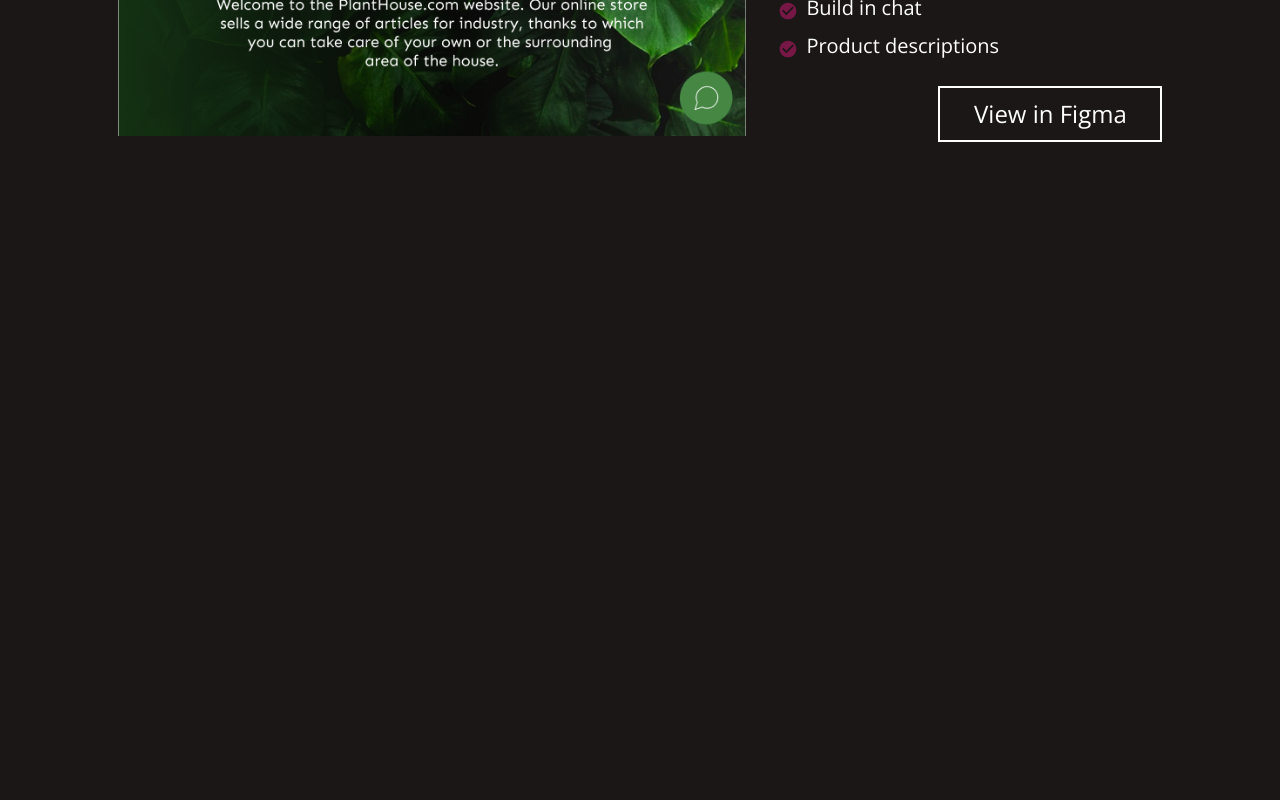
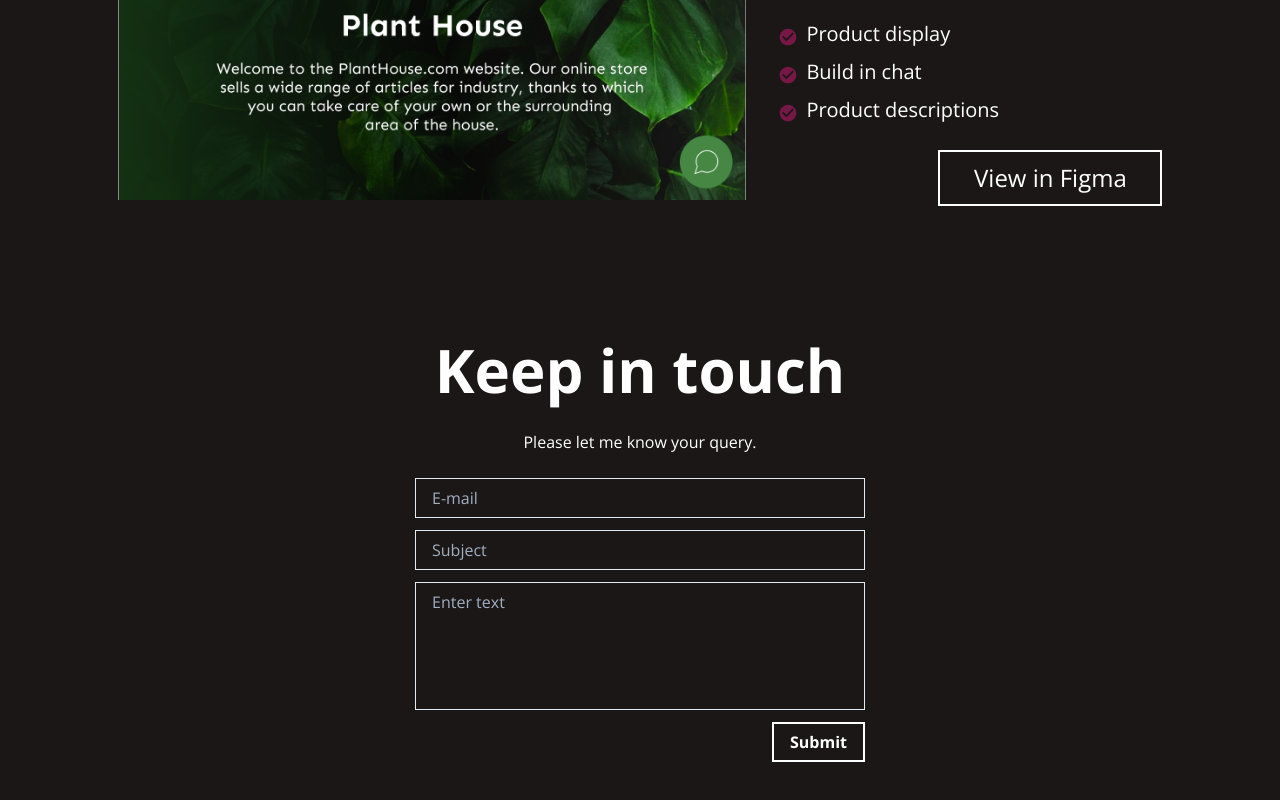
Before and after one commit to NVTIVZ/Karolina-Portfolio, a Next.js app: page / in a window 1280 px wide. Shown: the part 1493-2293 px from the top of the page. Before the commit the page ends 1699 px from the top, so only its background shows below. Built offline with nearby package versions, Linux system fonts and the light colour scheme.

Commit message:
Adding Contact page

```diff
--- /dev/null
+++ b/components/Contact.js
@@ -0,0 +1,42 @@
+import {
+  Button,
+  Flex,
+  FormControl,
+  Heading,
+  Input,
+  Text,
+  Textarea,
+} from '@chakra-ui/react';
+
+const Contact = () => {
+  return (
+    <Flex alignItems={'center'} direction={'column'} mt={32} mb={12}>
+      <Heading fontSize={'6xl'}>Keep in touch</Heading>
+      <Text mt="6">Please let me know your query.</Text>
+      <FormControl maxW={'450px'} mt={6} d="flex" flexDirection={'column'}>
+        <Input placeholder="E-mail" borderRadius={'none'} type={'email'} />
+        <Input placeholder="Subject" borderRadius={'none'} mt="3" />
+        <Textarea
+          placeholder="Enter text"
+          borderRadius={'none'}
+          resize={'none'}
+          mt="3"
+          height={32}
+        />
+        <Button
+          type="submit"
+          borderRadius={'none'}
+          background={'transparent'}
+          border={'solid 2px white'}
+          ml="auto"
+          mt="3"
+          _hover={{ background: 'transparent' }}
+        >
+          Submit
+        </Button>
+      </FormControl>
+    </Flex>
+  );
+};
+
+export default Contact;
--- a/components/Projects.js
+++ b/components/Projects.js
@@ -41,7 +41,7 @@ const projectData = [
 const Projects = () => {
   const [activeProject, setActiveProject] = useState(0);
   return (
-    <Flex flexDirection={'column'} alignItems={'center'} mb={16}>
+    <Flex flexDirection={'column'} alignItems={'center'} mt="16">
       <Heading fontSize={'6xl'} mt="24">
         My Projects
       </Heading>
--- a/pages/index.js
+++ b/pages/index.js
@@ -1,5 +1,6 @@
 import Head from 'next/head';
 import AboutMe from '../components/AboutMe';
+import Contact from '../components/Contact';
 import NavBar from '../components/NavBar';
 import Projects from '../components/Projects';
 
@@ -8,12 +9,13 @@ export default function Home() {
     <div>
       <Head>
         <title>Create Next App</title>
-        <meta name="description" content="Generated by create next app" />
+        <meta name="description" content="Karolina Slawczyk" />
       </Head>
       <NavBar />
       <main>
         <AboutMe />
         <Projects />
+        <Contact />
       </main>
     </div>
   );
```
